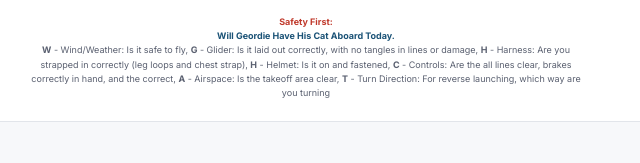
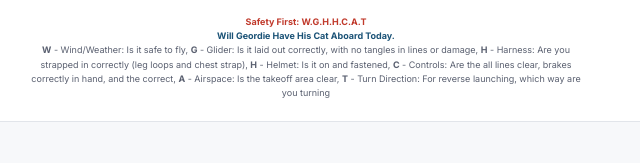
Before and after one commit to asq63/fly-sussex-weather, a website: page index.html in a window 1280 px wide. Shown: the part 618-781 px from the top of the page, 334-974 px from the left. Drawn offline with Linux system fonts and the light colour scheme; no server answers.

Commit message:
Safety First: W.G.H.H.C.A.T heading

```diff
--- a/index.html
+++ b/index.html
@@ -578,7 +578,7 @@
       </div>
 
       <div style="margin-top:12px;text-align:center;max-width:560px;margin-left:auto;margin-right:auto;font-size:9px;color:var(--text-secondary);line-height:1.6;">
-        <span style="font-weight:700;color:#c0392b;">Safety First:</span><br><span style="font-weight:700;color:#1a5276;">Will Geordie Have His Cat Aboard Today.</span><br><strong>W</strong> - Wind/Weather: Is it safe to fly, <strong>G</strong> - Glider: Is it laid out correctly, with no tangles in lines or damage, <strong>H</strong> - Harness: Are you strapped in correctly (leg loops and chest strap), <strong>H</strong> - Helmet: Is it on and fastened, <strong>C</strong> - Controls: Are the all lines clear, brakes correctly in hand, and the correct, <strong>A</strong> - Airspace: Is the takeoff area clear, <strong>T</strong> - Turn Direction: For reverse launching, which way are you turning
+        <span style="font-weight:700;color:#c0392b;">Safety First: W.G.H.H.C.A.T</span><br><span style="font-weight:700;color:#1a5276;">Will Geordie Have His Cat Aboard Today.</span><br><strong>W</strong> - Wind/Weather: Is it safe to fly, <strong>G</strong> - Glider: Is it laid out correctly, with no tangles in lines or damage, <strong>H</strong> - Harness: Are you strapped in correctly (leg loops and chest strap), <strong>H</strong> - Helmet: Is it on and fastened, <strong>C</strong> - Controls: Are the all lines clear, brakes correctly in hand, and the correct, <strong>A</strong> - Airspace: Is the takeoff area clear, <strong>T</strong> - Turn Direction: For reverse launching, which way are you turning
       </div>
 
     </div>
```
